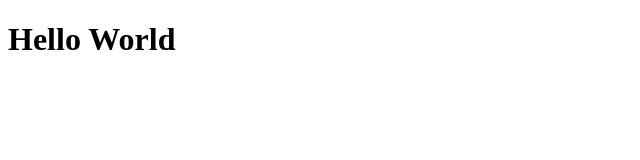
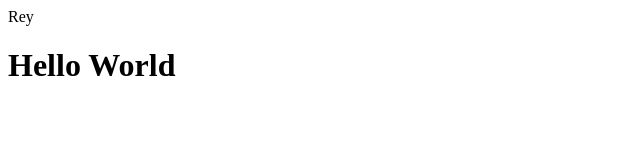
Before and after one commit to ivisorea/Ivis-project, a plain HTML site: page index.html in a window 1280 px wide. Shown: the whole page, without its empty margins (0-640 px from the left). Drawn offline with Linux system fonts and the light colour scheme.

Commit message:
new line

```diff
--- a/index.html
+++ b/index.html
@@ -5,6 +5,7 @@
     <meta http-equiv="X-UA-Compatible" content="IE=edge">
     <meta name="viewport" content="width=device-width, initial-scale=1.0">
     <title>Document</title>
+    <span>Rey</span>
 </head>
 <body>
     <h1>Hello World</h1>
```
